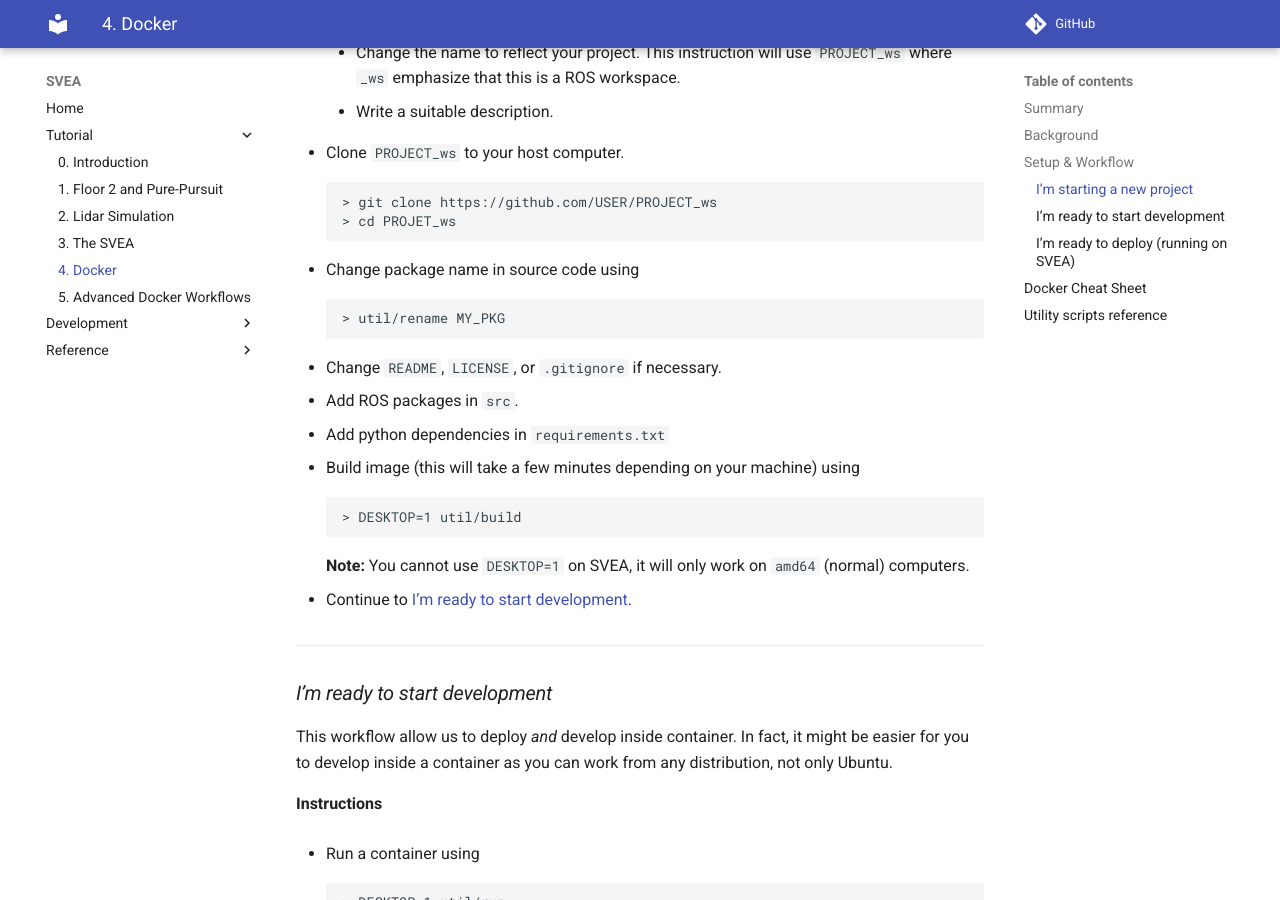
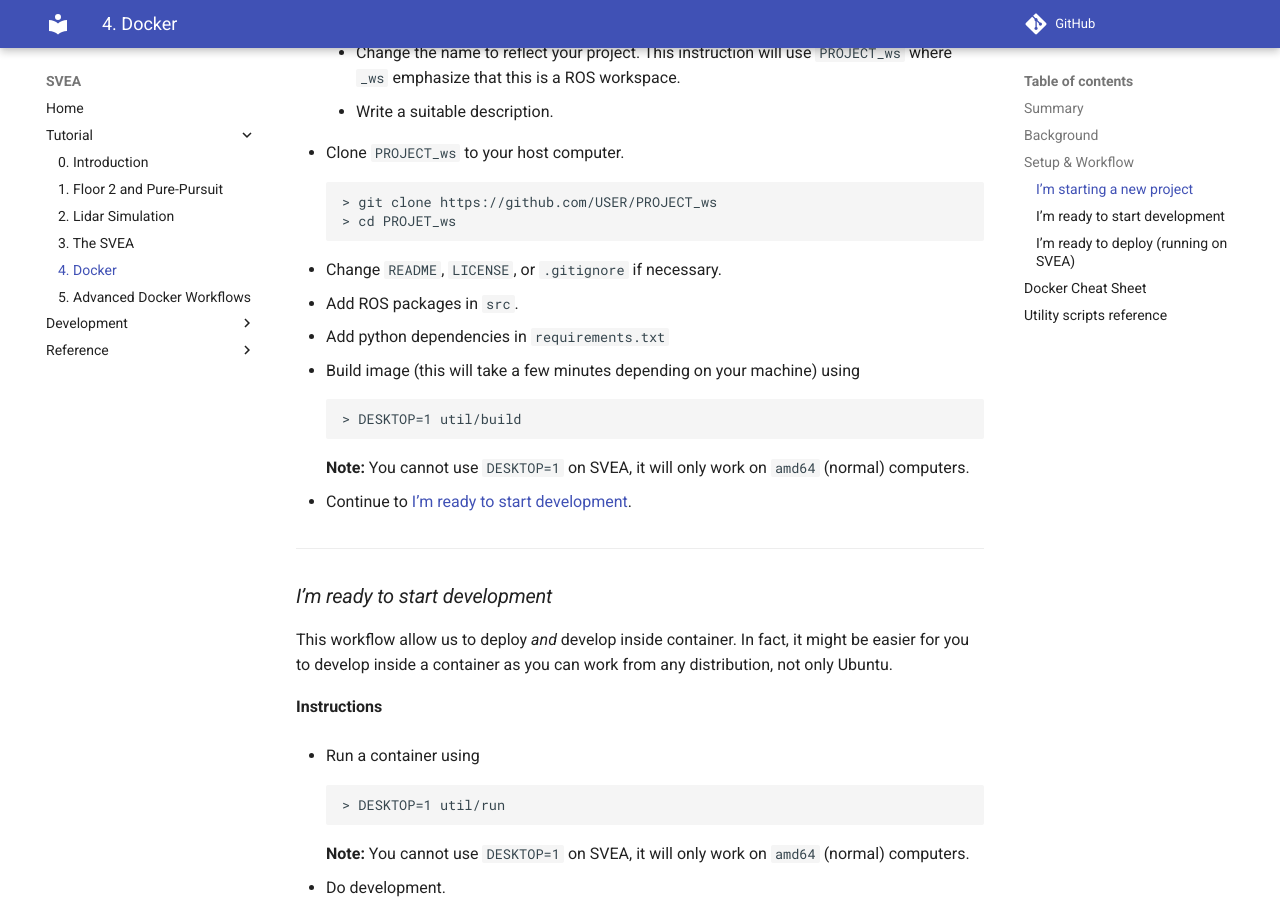
Before and after one commit to KTH-SML/svea, an MkDocs documentation site: the page built from docs/tutorials/4_docker.md, in a window 1280 px wide and 900 px high, scrolled down 1350 px. Built offline with MkDocs 1.6.1 and Material for MkDocs 9.7.7, drawn with Linux system fonts in a browser that asks for light colours; comment, search, counter and statistics services are not loaded.

Commit message:
docs: minor improvements

````diff
--- a/docs/tutorials/4_docker.md
+++ b/docs/tutorials/4_docker.md
@@ -67,12 +67,6 @@ gitGraph
     ```
     > git clone https://github.com/USER/PROJECT_ws
     > cd PROJET_ws
-    ```
-
-- Change package name in source code using
-
-    ```
-    > util/rename MY_PKG
     ```
 
 - Change `README`, `LICENSE`, or `.gitignore` if necessary.
````
Also changed, not shown: docs/tutorials/5_more_docker.md (+1 -1 lines).
